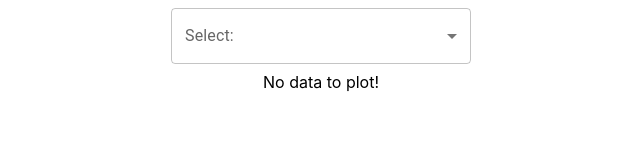
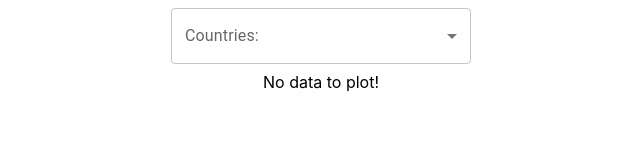
Before and after one commit to adelaidaCreosteanu/climate-app, a React (Create React App) app in the folder climate-frontend/: page / in a window 1280 px wide. Shown: the top 160 px of the page, without its empty margins (319-959 px from the left). Built offline with nearby package versions, Linux system fonts and the light colour scheme.

Commit message:
refactor: rename select label

```diff
--- a/climate-frontend/src/components/CountrySelect.tsx
+++ b/climate-frontend/src/components/CountrySelect.tsx
@@ -66,7 +66,7 @@ function CountrySelect(props: IProps) {
     <div>
       <div>
         <FormControl sx={{ m: 1, width: 300 }}>
-          <InputLabel id="country-selection-label">Select:</InputLabel>
+          <InputLabel id="country-selection-label">Countries:</InputLabel>
           <Select
             labelId="country-selection-label"
             id="country-selection"
```
